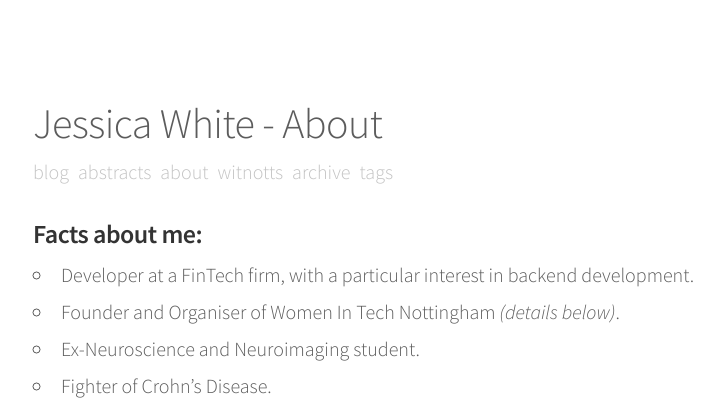
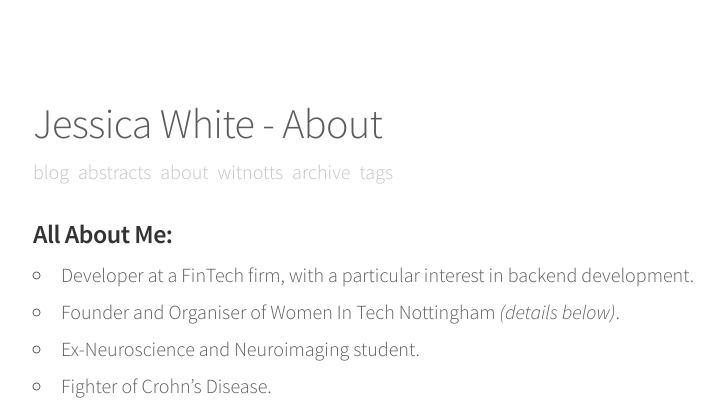
Before and after one commit to wordshaker/jesswhite_4, a Jekyll site: the page built from about.md, in a window 1280 px wide. Shown: the top 413 px of the page, without its empty margins (247-970 px from the left). Built offline with Jekyll 4.4.1, drawn with Linux system fonts in a browser that asks for light colours; nearby versions of some CDN libraries.

Commit message:
Another restructure

```diff
--- a/_layouts/post.html
+++ b/_layouts/post.html
@@ -2,8 +2,8 @@
 layout: default
 ---
 <header>
-  <h1 class="header-small">
-    <a href="{{site.url}}{{site.baseurl}}">{{ site.name }}</a>
+  <h1 class="header-title">
+    <a href="{{ site.url }}{{ site.baseurl }}">{{ site.name }} -  {{ page.title }}</a>
   </h1>
 </header>
 <div class="post">
--- a/about.md
+++ b/about.md
@@ -3,7 +3,7 @@
 permalink: /about/
 ---
 
-#### Facts about me:
+#### All About Me:
 * Developer at a FinTech firm, with a particular interest in backend development.
 * Founder and Organiser of Women In Tech Nottingham _(details below)_.
 * Ex-Neuroscience and Neuroimaging student.
```
Also changed, not shown: _posts/2017-04-09-guidingmonitoring.md (deleted, +0 -9 lines), abstracts.md (added, +4 -0 lines), 2017-03-08-iwd-post.md (renamed from _posts/2017-03-08-iwd-post.md).
